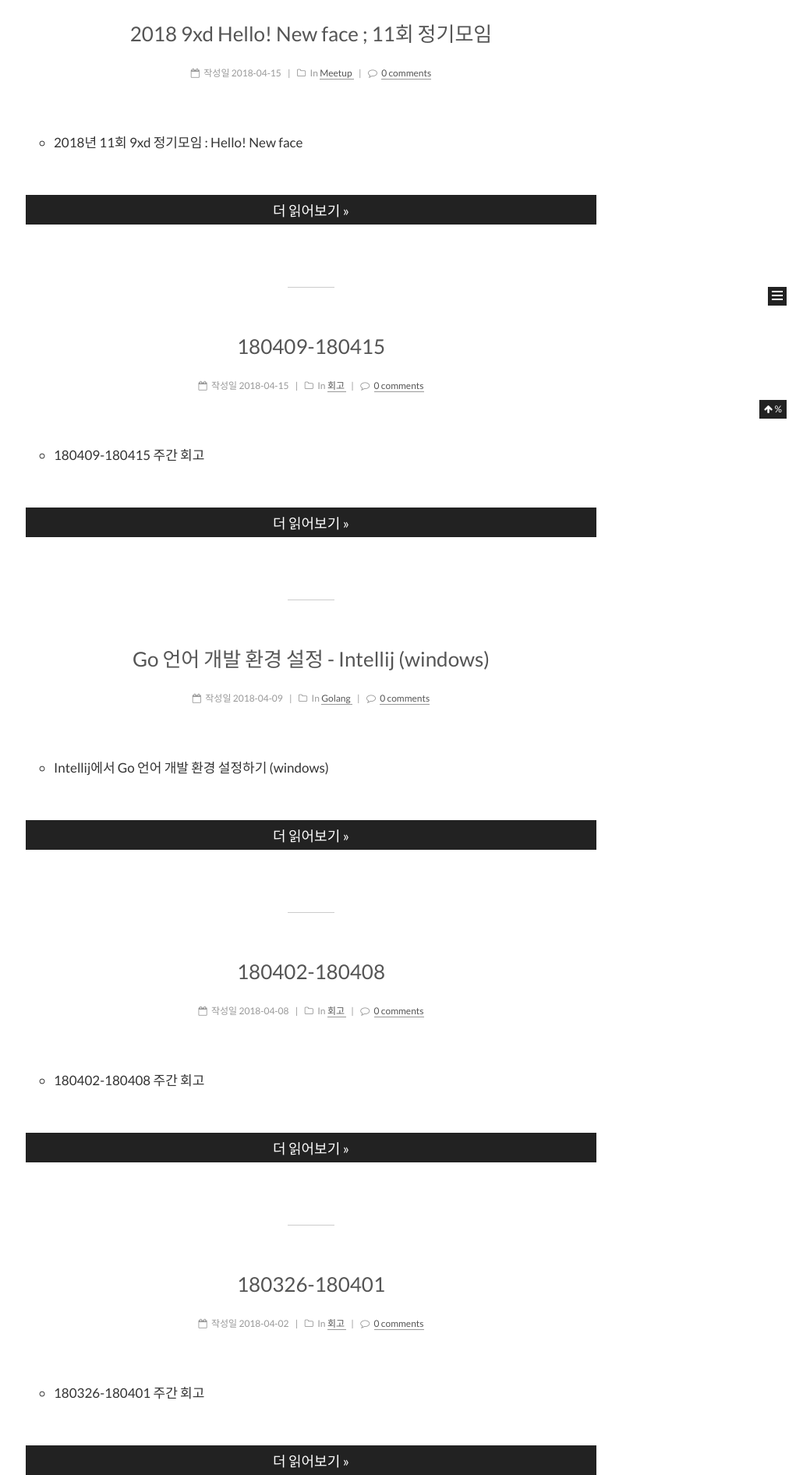
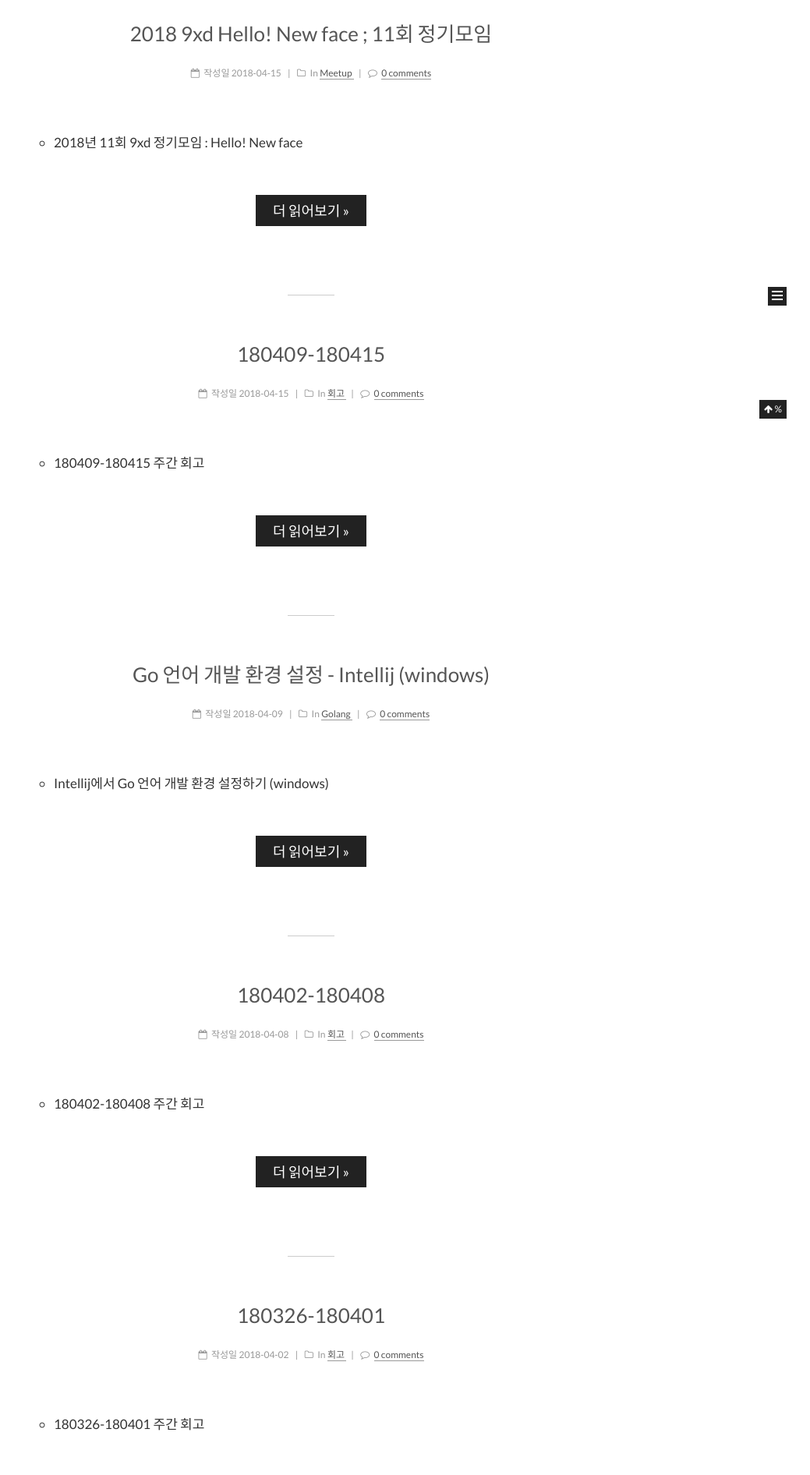
Before and after one commit to gwonsungjun/gwonsungjun.github.io, a Jekyll site: the page built from index.html, in a window 1280 px wide. Shown: the part 463-2355 px from the top of the page at 78% size, without its empty margins (241-1280 px from the left). Built offline with Jekyll 4.4.1, drawn with Linux system fonts in a browser that asks for light colours; the list of posts is cut into pages by our own code; comment, search, counter and statistics services are not loaded.

Commit message:
Edit link color

```diff
--- a/_sass/_common/components/post/post.scss
+++ b/_sass/_common/components/post/post.scss
@@ -1,18 +1,6 @@
 .post-body {
   a {
-    position: relative;
-    display: block;
-    line-height: 25px;
-    font-size: 14px;
     color: $link-hover-color;
-    border-bottom: none;
-
-    &:hover {
-      color: $link-hover-color;
-      border-bottom: none;
-    }
-
-    &:active { top: 2px; }
   }
   font-family: $font-family-posts;
   @include mobile() {
```
